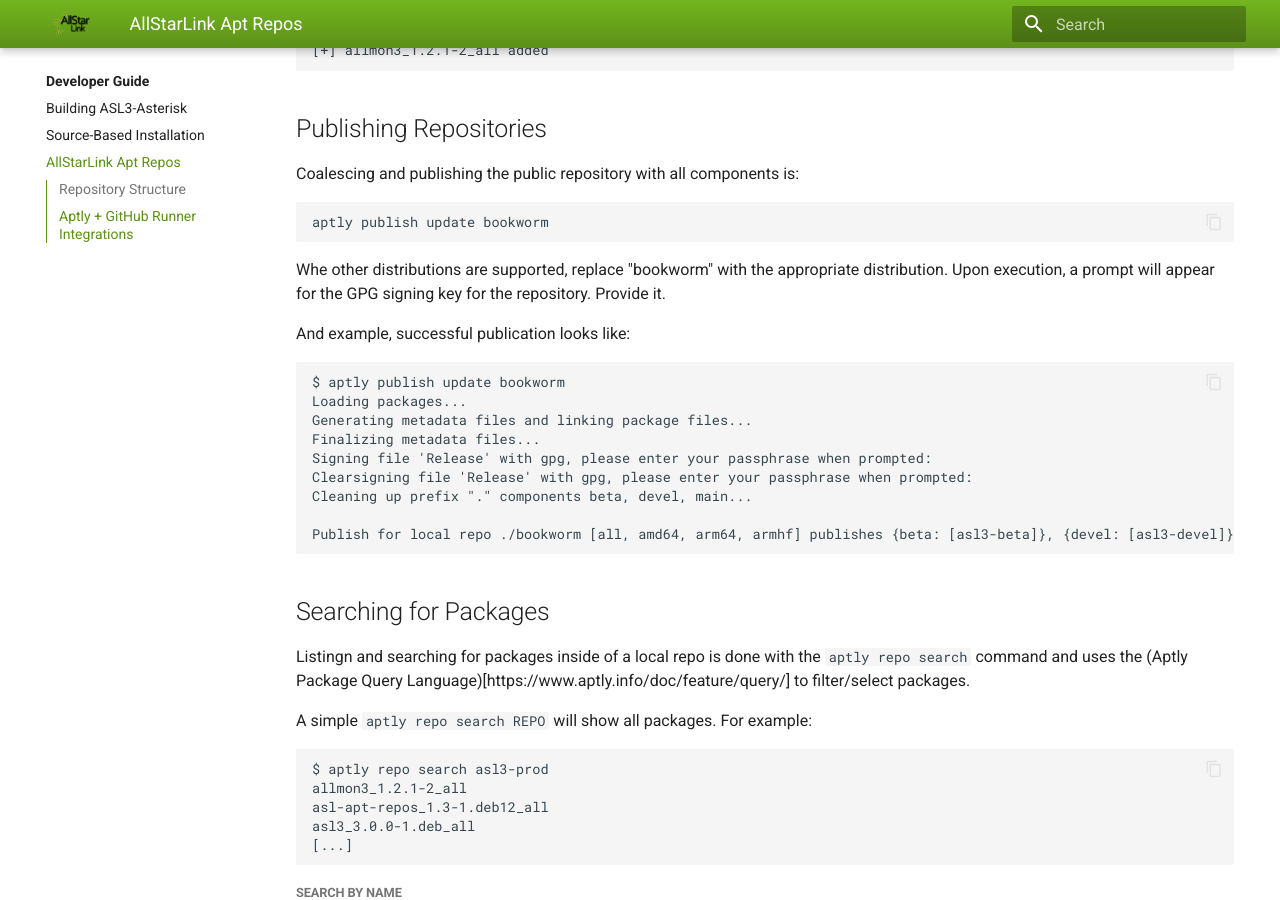
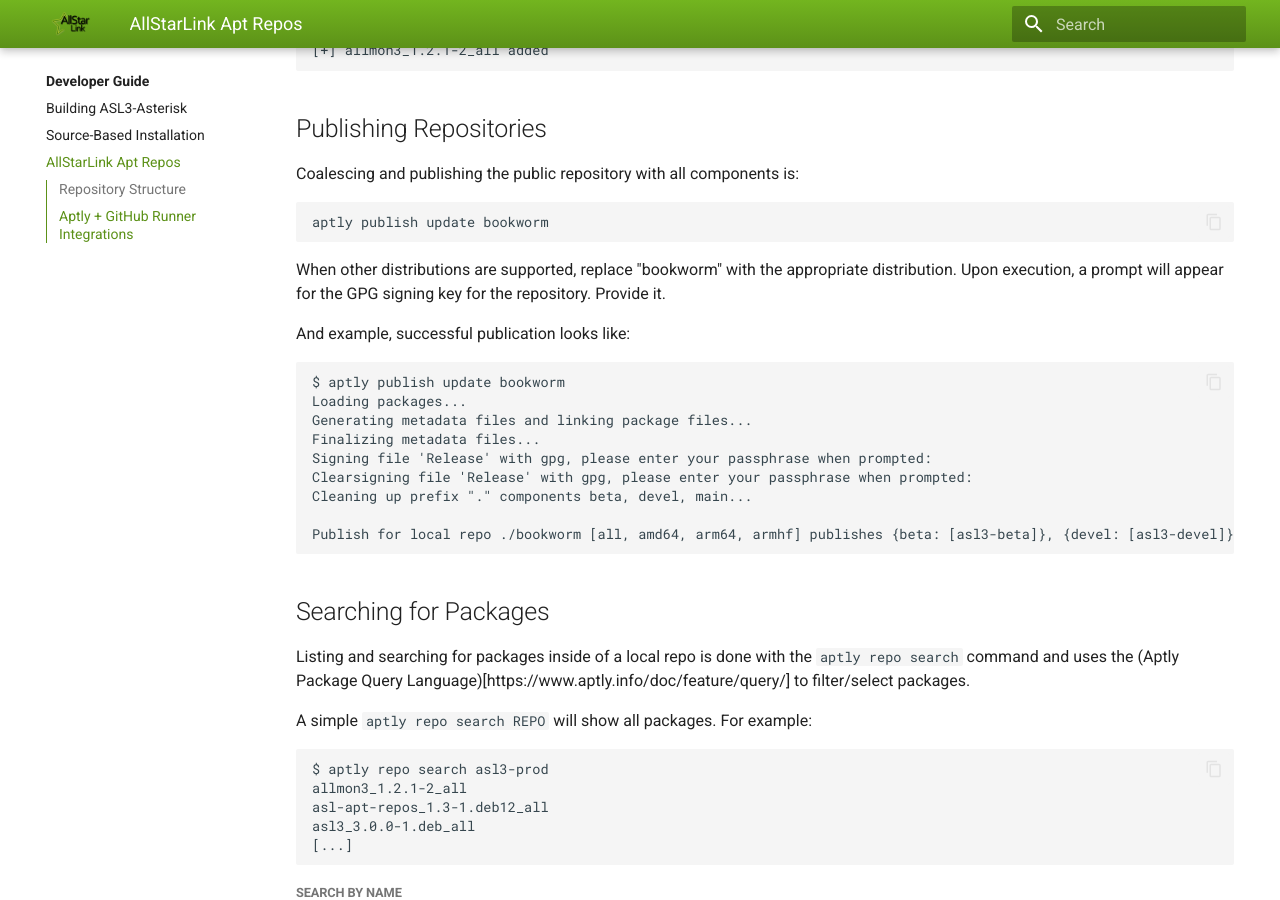
Before and after one commit to AllStarLink/ASL3-Manual, an MkDocs documentation site: the page built from docs/developers/aptly.md, in a window 1280 px wide and 900 px high, scrolled down 1852 px. Built offline with MkDocs 1.6.1 and Material for MkDocs 9.7.7, drawn with Linux system fonts in a browser that asks for light colours.

Commit message:
Fix typos

````diff
--- a/docs/developers/aptly.md
+++ b/docs/developers/aptly.md
@@ -94,7 +94,7 @@ all components is:
 ```bash
 aptly publish update bookworm
 ```
-Whe other distributions are supported, replace "bookworm"
+When other distributions are supported, replace "bookworm"
 with the appropriate distribution. Upon execution, a prompt
 will appear for the GPG signing key for the repository. Provide it.
 
@@ -112,7 +112,7 @@ Publish for local repo ./bookworm [all, amd64, arm64, armhf] publishes {beta: [a
 ```
 
 ## Searching for Packages
-Listingn and searching for packages inside of a local repo is done
+Listing and searching for packages inside of a local repo is done
 with the `aptly repo search` command and uses the
 (Aptly Package Query Language)[https://www.aptly.info/doc/feature/query/]
 to filter/select packages.
@@ -146,7 +146,7 @@ asl3-asterisk-tests_2:20.7.0+asl3-1.0-5.deb12_amd64
 asl3-asterisk-tests-dbgsym_2:20.7.0+asl3-1.0-5.deb12_amd64
 ```
 
-###### Search by name glob + version range
+##### Search by name glob + version range
 ```bash
 $ aptly repo search asl3-prod 'Name (~ asl3-asterisk*), Version (>= 1.0)'
 asl3-asterisk_2:20.7.0+asl3-1.0-5.deb12_amd64
````
